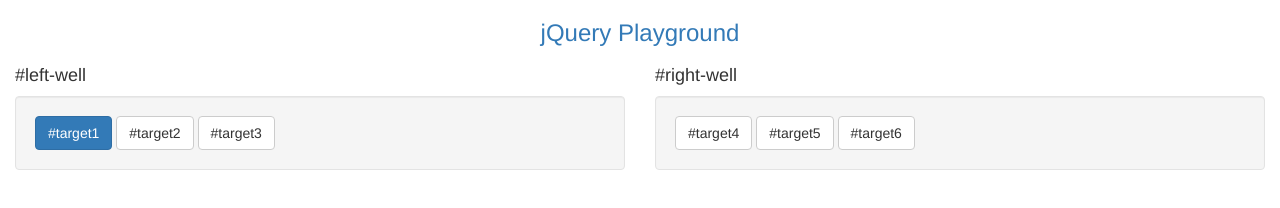
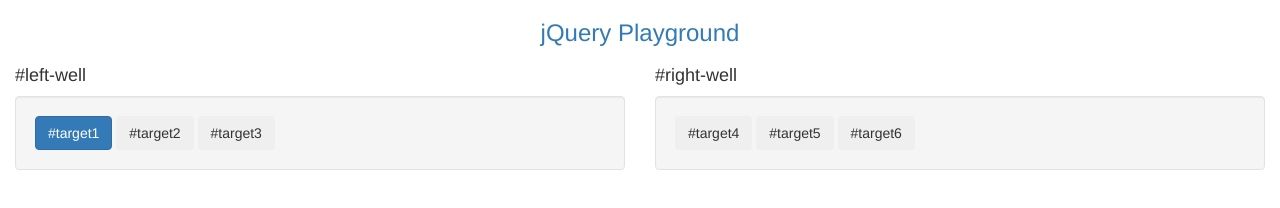
Before and after one commit to ChathurikaDissanayaka/FCC-Frontend-Development-Libraries, a plain HTML site: page JQuery/index.html in a window 1280 px wide. Drawn offline with nearby package versions, Linux system fonts and the light colour scheme.

Commit message:
Add changes

```diff
--- a/JQuery/index.html
+++ b/JQuery/index.html
@@ -39,6 +39,7 @@
             $("button").addClass("animate__animated");
             $(".btn").addClass("animate__shakeX");
             $("#target1").addClass("btn-primary");
+            $("button").removeClass("btn-default");
         });
     </script>
 </body>
```
